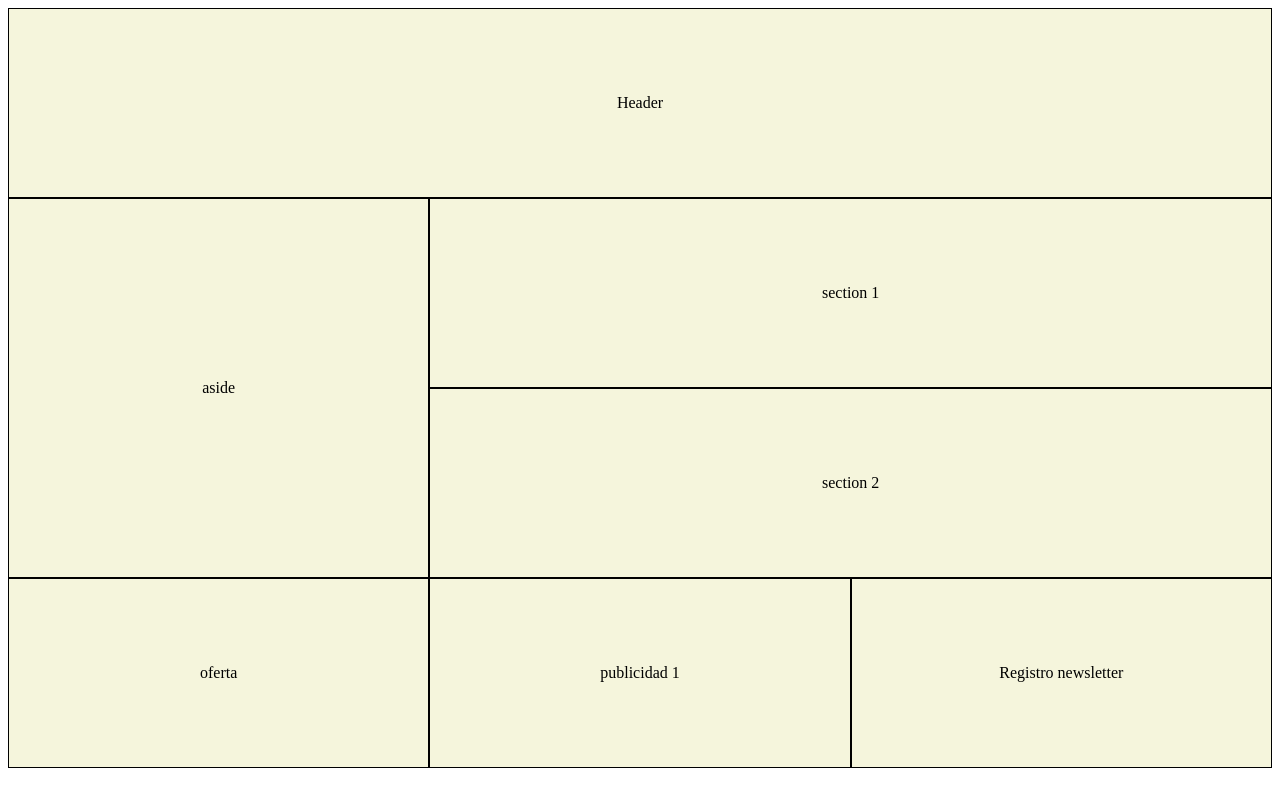
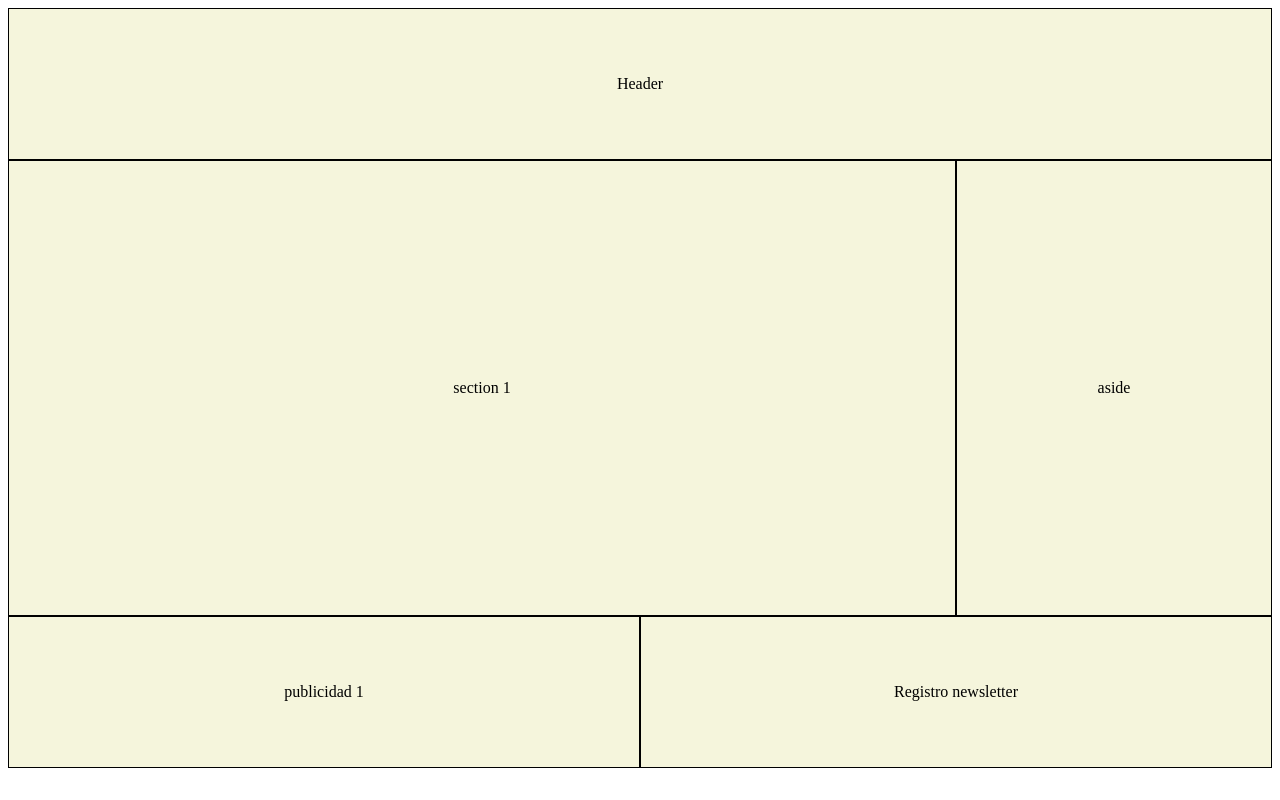
Before and after one commit to jrg01-lang/PRG, a plain HTML site: page LLM/7-SETMANA/grid-area.html in a window 1280 px wide. Drawn offline with Linux system fonts and the light colour scheme.

Commit message:
version 1.0.0.2

```diff
--- a/LLM/7-SETMANA/grid-area.html
+++ b/LLM/7-SETMANA/grid-area.html
@@ -7,15 +7,16 @@
     <style>
         .grid-container{
             display: grid;
-            grid-template-columns: 1fr 1fr 1fr;
-            grid-template-rows: auto;
+            grid-template-columns: 1fr 1fr 1fr 1fr;
+            grid-template-rows: 1fr 1fr 1fr 1fr 1fr;
             height: 95vh;
             gap: 0;
             grid-template-areas:
-            "Header Header Header"
-            "aside section1 section1"
-            "aside section2 section2"
-            "oferta publicidad1 Registronewsletter";
+            "Header Header Header Header"
+            "bloque1 bloque1 bloque1 aside"
+            "bloque1 bloque1 bloque1 aside"
+            "bloque1 bloque1 bloque1 aside"
+            "Publicidad1 Publicidad1 registro registro";
             .header{
                 grid-area: Header;
             }
@@ -23,19 +24,14 @@
                 grid-area: aside;
             }
             .section1{
-                grid-area: section1;
+                grid-area: bloque1;
             }
-            .section2{
-                grid-area: section2;
-            }
-            .oferta{
-                grid-area: oferta;
-            }
+
             .publicidad1{
-                grid-area: publicidad1;
+                grid-area: Publicidad1;
             }
             .Registronewsletter{
-                grid-area: Registronewsletter;
+                grid-area: registro;
             }
             section, article, .aside{
                 background-color: beige;
@@ -59,12 +55,6 @@
         <section class="section1">
             section 1
         </section>
-        <section class="section2">
-            section 2
-        </section>
-        <section class="oferta">
-            oferta
-        </section>
         <section class="publicidad1">
             publicidad 1
         </section>
```
